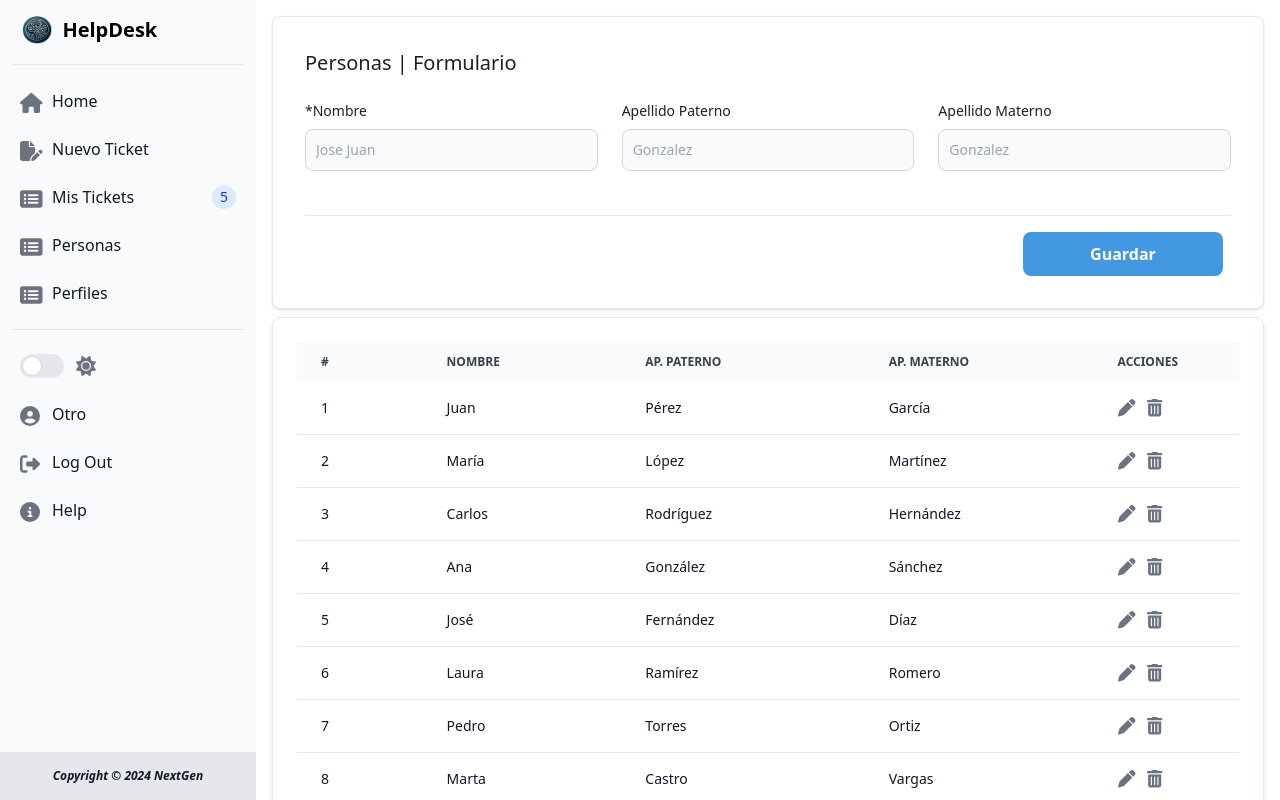
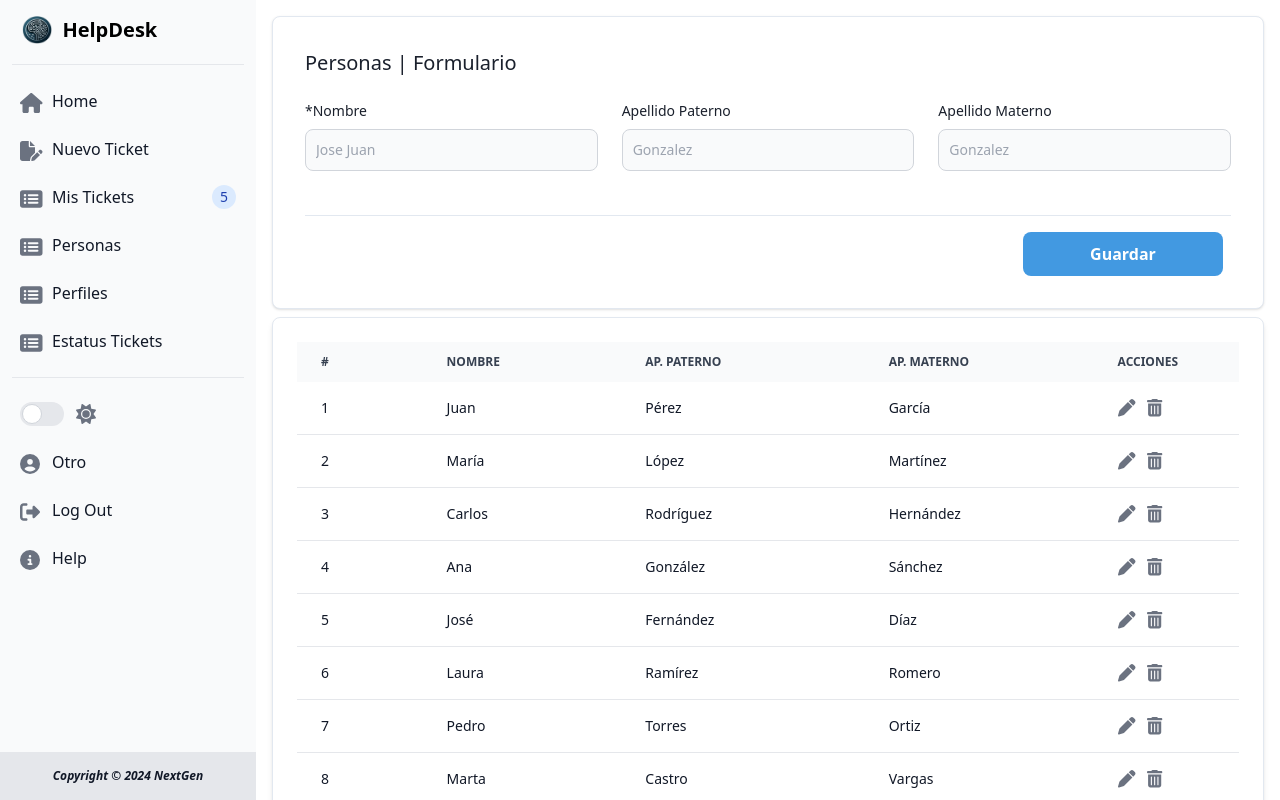
Before and after one commit to KevinUriegas98/app-tickets-ng, an Angular app: page /administracion/personas in a window 1280 px wide. Shown: the top 800 px of the page. Built offline with nearby package versions, Linux system fonts and the light colour scheme.

Commit message:
Modulo EstatusTicket
Módulo de EstatusTickets en blanco

```diff
--- a/src/app/layout/components/sidebar/sidebar.component.html
+++ b/src/app/layout/components/sidebar/sidebar.component.html
@@ -36,6 +36,12 @@
                     <span class="flex-1 ms-3 whitespace-nowrap">Perfiles</span>
                 </a>
             </li>
+            <li>
+                <a href="/administracion/estatus-tickets" class="flex items-center p-2 text-gray-900 rounded-lg dark:text-white hover:bg-gray-100 dark:hover:bg-gray-700 group">
+                    <fa-icon class="flex-shrink-0 w-5 h-5 text-gray-500 transition duration-75 dark:text-gray-400 group-hover:text-gray-900 dark:group-hover:text-white" aria-hidden="true" [icon]="['fas', 'rectangle-list']" size="lg"></fa-icon>
+                    <span class="flex-1 ms-3 whitespace-nowrap">Estatus Tickets</span>
+                </a>
+            </li>
         </ul>
         <ul class="pt-4 mt-4 space-y-2 font-medium border-t border-gray-200 dark:border-gray-700">
             <li>
--- a/src/app/modules/administracion/administracion.routes.ts
+++ b/src/app/modules/administracion/administracion.routes.ts
@@ -21,6 +21,11 @@ export const routes: Routes = [
                 path:'perfiles',
                 loadChildren: () => import('./pages/perfiles/perfiles.routes').then(m => m.routes),
                 title: nameApp + 'Personas'
+            },
+            {
+                path:'estatus-tickets',
+                loadChildren: () => import('./pages/estatus-ticket/estatus-ticket.routes').then(m => m.routes),
+                title: nameApp + 'Estatus Tickets'
             }
         ]
     },
--- /dev/null
+++ b/src/app/modules/administracion/pages/estatus-ticket/estatus-ticket.component.html
@@ -0,0 +1 @@
+<p>estatus-ticket works!</p>
--- /dev/null
+++ b/src/app/modules/administracion/pages/estatus-ticket/estatus-ticket.routes.ts
@@ -0,0 +1,12 @@
+import { Routes } from '@angular/router';
+
+export const routes: Routes = [
+    {
+      path: '',
+      loadComponent: () => import('./estatus-ticket.component').then(m => m.EstatusTicketComponent)
+    }
+    // {
+    //   path: ':id',
+    //   loadComponent: () => import('./pages/form/form.component')
+    // }
+  ];
```
Also changed, not shown: src/app/modules/administracion/pages/estatus-ticket/estatus-ticket.component.ts (added, +12 -0 lines), src/app/modules/administracion/pages/estatus-ticket/estatus-ticket.component.css (added).
